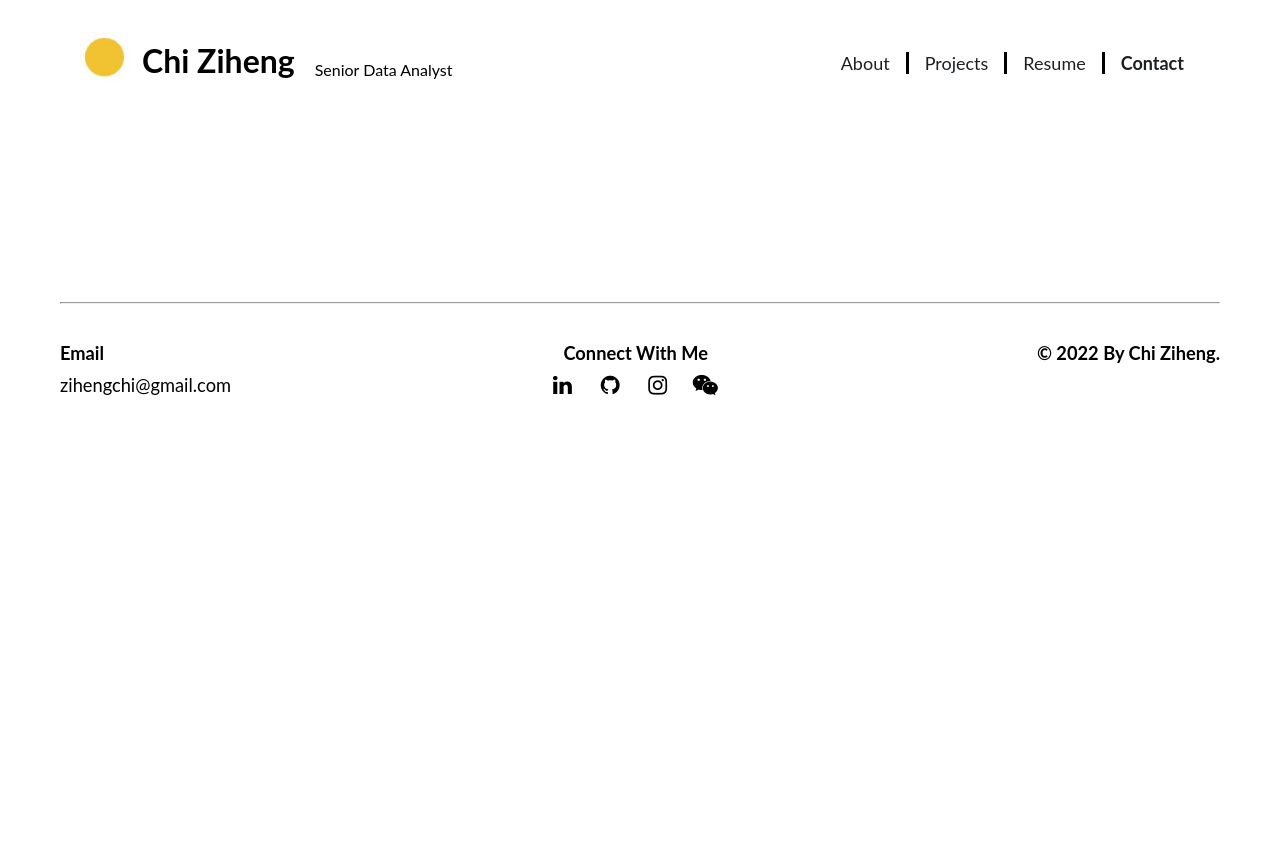
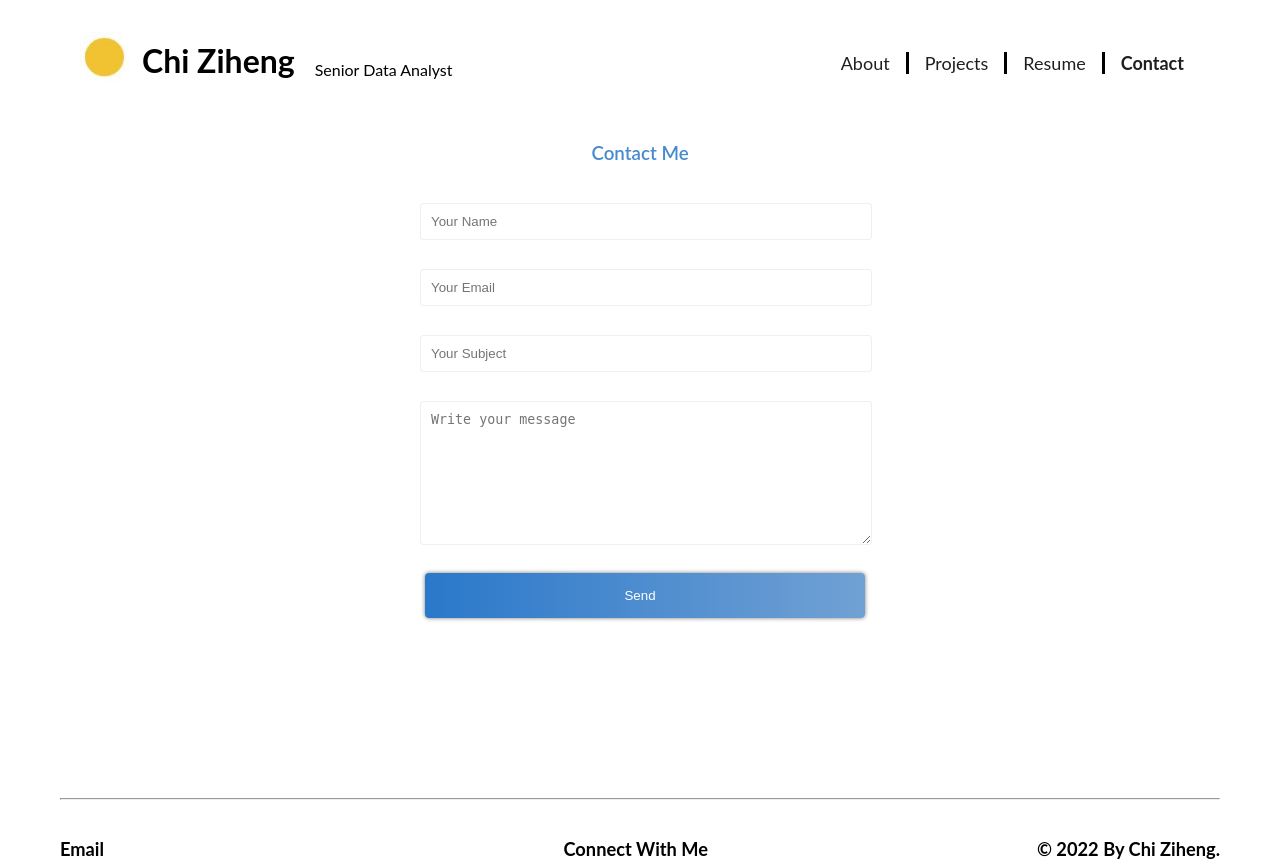
Before and after one commit to chiziheng/ziheng-portfolio, a Flask app: page /contact in a window 1280 px wide. Shown: the top 859 px of the page. Before the commit the page ends 396 px from the top, so only its background shows below. Run offline with Flask 2, Linux system fonts and the light colour scheme.

Commit message:
build contact page

```diff
--- a/portfolio/__init__.py
+++ b/portfolio/__init__.py
@@ -1,6 +1,28 @@
-from flask import Flask, render_template, abort
+import os
+import json
+
+from flask import Flask, render_template, abort, request, redirect, url_for
+from flask_mail import Mail, Message
+from dotenv import load_dotenv
+
+from portfolio.model.form import ContactForm
+
+load_dotenv()
 
 app = Flask(__name__)
+mail = Mail(app)
+
+SECRET_KEY = os.urandom(32)
+app.config['SECRET_KEY'] = SECRET_KEY
+
+# Configure flask mail
+app.config['MAIL_SERVER']='smtp.gmail.com'
+app.config['MAIL_PORT'] = 465
+app.config['MAIL_USERNAME'] = os.environ.get('SERVER_EMAIL')
+app.config['MAIL_PASSWORD'] = os.environ.get('SERVER_PASSWORD')
+app.config['MAIL_USE_TLS'] = False
+app.config['MAIL_USE_SSL'] = True
+mail = Mail(app)
 
 projects_list = [
     {
@@ -55,7 +77,6 @@ slug_to_project = {project['slug']: project for project in projects_list}
 def about():
     return render_template('about.html')
 
-
 @app.route('/projects')
 def projects():
     return render_template('projects.html', projects_list=projects_list)
@@ -64,9 +85,27 @@ def projects():
 def resume():
     return render_template('resume.html')
 
-@app.route('/contact')
+@app.route('/contact', methods=['GET', 'POST'])
 def contact():
-    return render_template('contact.html')
+    form = ContactForm()
+    if request.method == 'POST':
+        name = request.form['name']
+        email = request.form['email']
+        subject = request.form['subject']
+        message = request.form['message']
+        res_json = json.dumps({'name': name, 'email':email, 'subject': subject, 'message': message})
+
+        try:
+            print(os.environ.get('SERVER_EMAIL'))
+            msg = Message(sender='JoyWebsiteServer@gmail.com', recipients=['zihengchi@gmail.com'])
+            msg.body = res_json
+            mail.send(msg)
+        except Exception as e:
+            print(f'Failed to send email from contact form, the error message is : {e}')
+
+        return redirect(url_for('.contact'))
+    else:
+        return render_template('contact.html', form=form)
 
 @app.route('/project/<string:slug>')
 def project(slug):
--- /dev/null
+++ b/portfolio/model/form.py
@@ -0,0 +1,10 @@
+from flask_wtf import FlaskForm
+from wtforms import StringField, TextAreaField, SubmitField
+from wtforms.validators import InputRequired
+
+class ContactForm(FlaskForm):
+    name = StringField("Name", validators=[InputRequired()])
+    email = StringField("Email", validators=[InputRequired()])
+    subject = StringField("Subject")
+    message = TextAreaField("Message", validators=[InputRequired()])
+    submit = SubmitField("Send")
--- a/portfolio/static/css/styles.css
+++ b/portfolio/static/css/styles.css
@@ -398,3 +409,56 @@ body {
     margin-right: 0.5rem;
     transform: translateY(2px);
 }
+
+
+/********************************************************************* Contact page **********************************************************************/
+.contact{
+    max-width: 500px;
+    display:flex;
+    flex-direction: column;
+    justify-content: center;
+    margin:auto;
+}
+.contact form {
+    margin-top: 20px;
+    padding: 0px 30px;
+}
+.contact h3 {
+    color: #488ace;
+    text-align: center;
+    font-weight: 600;
+    margin-top: 0px;
+    margin-bottom: 0px;
+}
+.contact p {
+    margin: 0 0px 10px;
+    margin-left: 0px!important;
+}
+.contact label {
+    display: none;
+}
+.contact input {
+    width: 100%;
+    border: 1px solid #dddddd78;
+    padding: 10px 0 10px 10px;
+    border-radius: 4px;
+}
+.contact textarea#message {
+    width: 100%;
+    height: 122px;
+    border: 1px solid #dddddd78;
+    border-radius: 4px;
+    padding: 10px 0 10px 10px;
+}
+.contact input#submit {
+    width: 100%;
+    color: white;
+    background: linear-gradient(0.25turn,#2a78ca, #71a1d4);
+    float: right;
+    border: none;
+    border-radius: 4px;
+    padding: 15px 30px 15px 20px;
+    box-shadow: 0px 0px 4px 0px #00000087;
+    margin-top: 15px;
+    transform: translateX(5px);
+}
--- a/portfolio/templates/contact.html
+++ b/portfolio/templates/contact.html
@@ -1 +1,37 @@
 {% extends "base.html" %}
+
+{% block content %}
+<div class="contact">
+    <h3>Contact Me</h3>
+<!-- Just here i use "url_for" to call the function contact.
+         This function return the html code of our contact page-->
+    <form action="{{ url_for('contact') }}" method=post>
+        <div>
+            <!-- name forms -->
+            <p>
+                {{ form.name.label }} <br>
+                {{ form.name(placeholder='Your Name') }}
+            </p>
+            <!-- email forms -->
+            <p>
+                {{ form.email.label }} <br>
+                {{ form.email(placeholder='Your Email') }}
+            </p>
+            <!-- Subject of your request -->
+            <p>
+                {{ form.subject.label }}<br>
+                {{form.subject(placeholder='Your Subject')}}
+            </p>
+            <!-- Content of your request -->
+            <p>
+                {{ form.message.label }}<br>
+                {{ form.message(placeholder='Write your message') }}
+            </p>
+            <!-- Submit button -->
+            <p>
+                {{ form.submit }}
+            </p>
+        </div>
+    </form>
+</div>
+{% endblock %}
--- a/portfolio/templates/projects.html
+++ b/portfolio/templates/projects.html
@@ -1,7 +1,7 @@
 {% extends "base.html" %}
 
 {% block content %}
-<main class="main main--home">
+<main class="main main--projects">
     <section class="projects">
         {% for project in projects_list %}
             <a class="u-bare-link" href="{{ url_for('project', slug=project['slug']) }}">
--- a/requirements.txt
+++ b/requirements.txt
@@ -1,2 +1,5 @@
 flask
 python-dotenv
+flask_wtf
+Flask-Mail
+python-dotenv
```
Also changed, not shown: other parts of portfolio/static/css/styles.css (+95 -84 lines), portfolio/app.py (deleted, +0 -16 lines), 1 other file.
